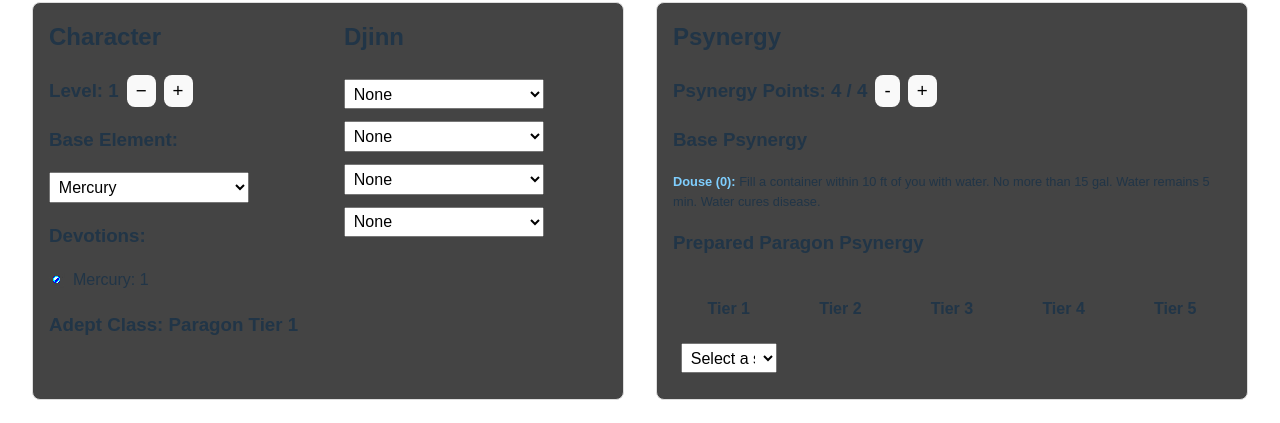
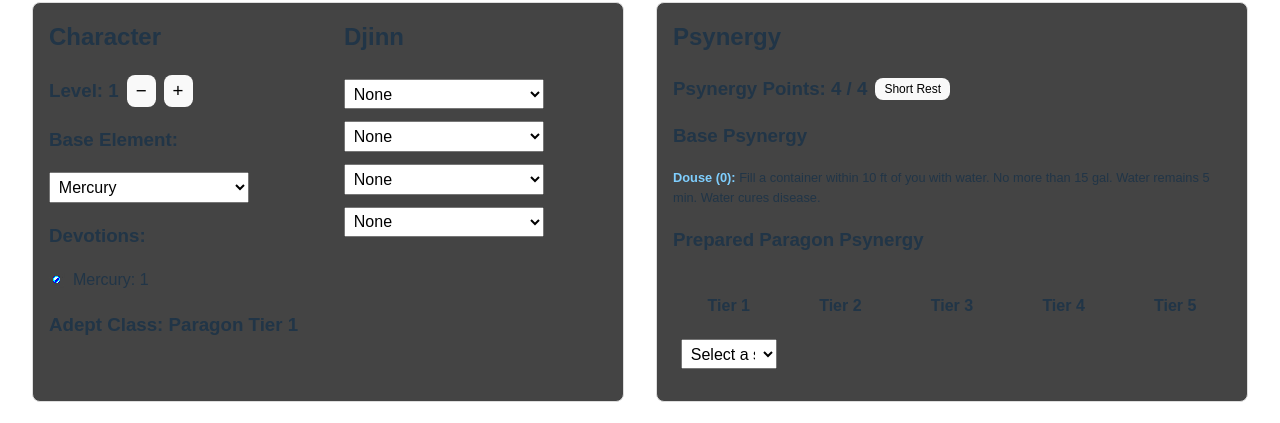
Before and after one commit to tangynacho/adept-sheet, a React (Vite) app: page / in a window 1280 px wide. Shown: the part 155-578 px from the top of the page. Built offline with nearby package versions, Linux system fonts and the light colour scheme.

Commit message:
added pp management

```diff
--- a/src/App.jsx
+++ b/src/App.jsx
@@ -467,17 +467,26 @@ function App() {
           <h3 style={{ display: 'flex', alignItems: 'center', gap: '0.5rem' }}>
             Psynergy Points: {currentPP} / {pp}
             <button
-              onClick={() => setCurrentPP(prev => Math.max(0, prev - 1))}
-              style={{ padding: '0.25rem 0.5rem' }}
+              onClick={() => setCurrentPP(prev => Math.min(pp, prev + 2))}
+              style={{
+                fontSize: '0.75rem',
+                padding: '0.25rem 0.5rem',
+                lineHeight: 1,
+              }}
             >
-              -
+              Short Rest
             </button>
+            {currentPP < pp &&
             <button
-              onClick={() => setCurrentPP(prev => Math.min(pp, prev + 1))}
-              style={{ padding: '0.25rem 0.5rem' }}
+              onClick={() => setCurrentPP(pp)}
+              style={{
+                fontSize: '0.75rem',
+                padding: '0.25rem 0.5rem',
+                lineHeight: 1,
+              }}
             >
-              +
-            </button>
+              Reset
+            </button>}
           </h3>
 
           <h3>Base Psynergy</h3>
@@ -502,8 +511,8 @@ function App() {
                     ) || [];
 
                     return (
+                      <div key={slotIndex} style={{ marginBottom: '1rem' }}>
                         <select
-                        key={slotIndex}
                           value={selected}
                           onChange={(e) => {
                             const newSpells = [...chosenSpells];
@@ -511,13 +520,32 @@ function App() {
                             newSpells[tierIndex][slotIndex] = e.target.value;
                             setChosenSpells(newSpells);
                           }}
-                        style={{ width: '100%', marginBottom: '0.5rem' }}
+                          style={{ width: '100%', marginBottom: '0.25rem' }}
                         >
                           <option value="" disabled>Select a spell</option>
                           {availableSpells.map((spell, i) => (
                             <option key={i} value={spell}>{spell}</option>
                           ))}
                         </select>
+
+                        {selected && currentPP >= tierIndex + 1 && (
+                          <div style={{ display: 'flex', justifyContent: 'center' }}>
+                            <button
+                              style={{
+                                fontSize: '0.75rem',
+                                padding: '0.25rem 0.5rem',
+                                marginTop: '0.25rem',
+                                lineHeight: 1,
+                              }}
+                              onClick={() => {
+                                setCurrentPP(currentPP - (tierIndex + 1))
+                              }}
+                            >
+                              Cast
+                            </button>
+                          </div>
+                        )}
+                      </div>
                     );
                   })
                 ) : (
```
Lines whose indentation alone changed are shown as unchanged.
